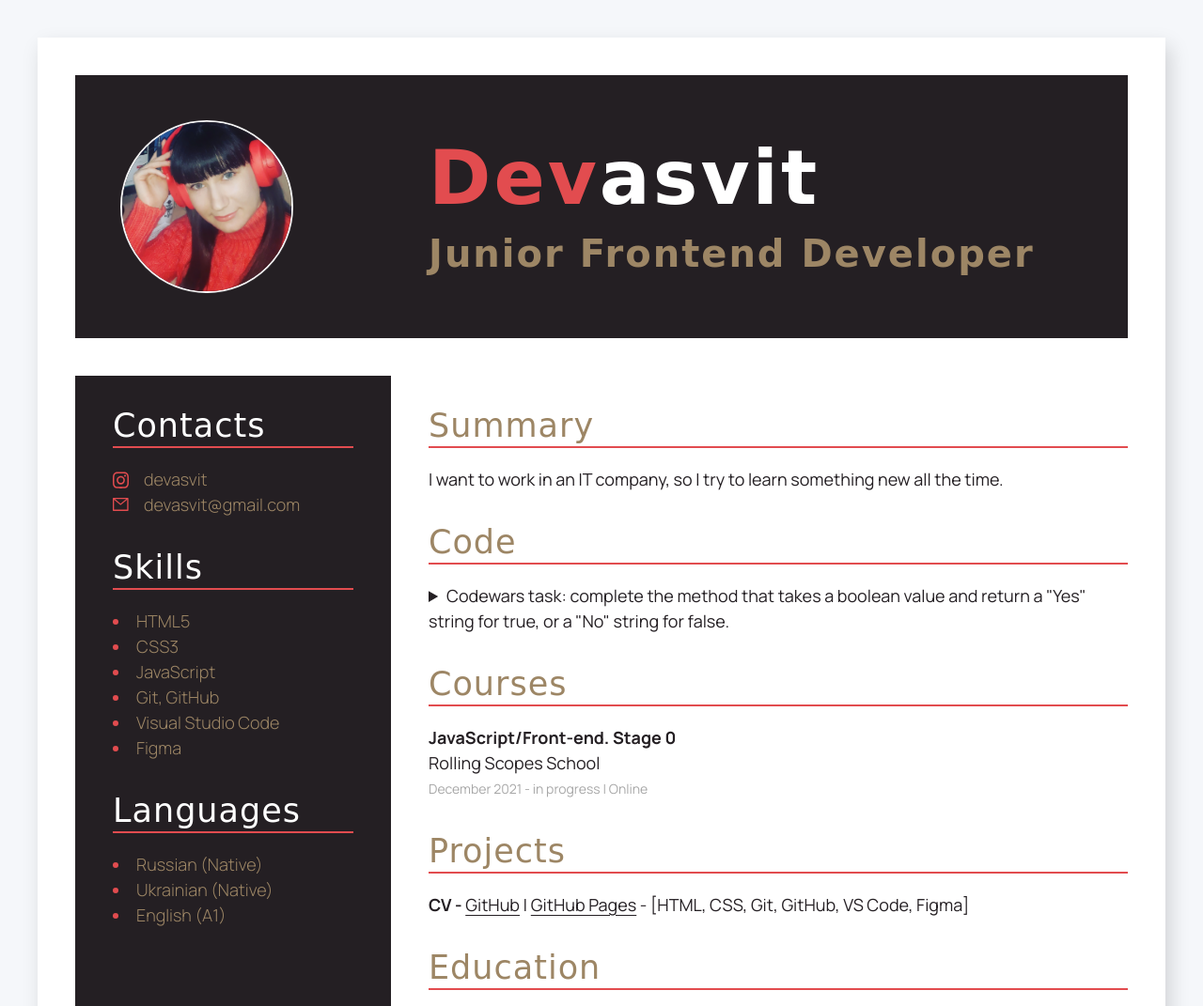
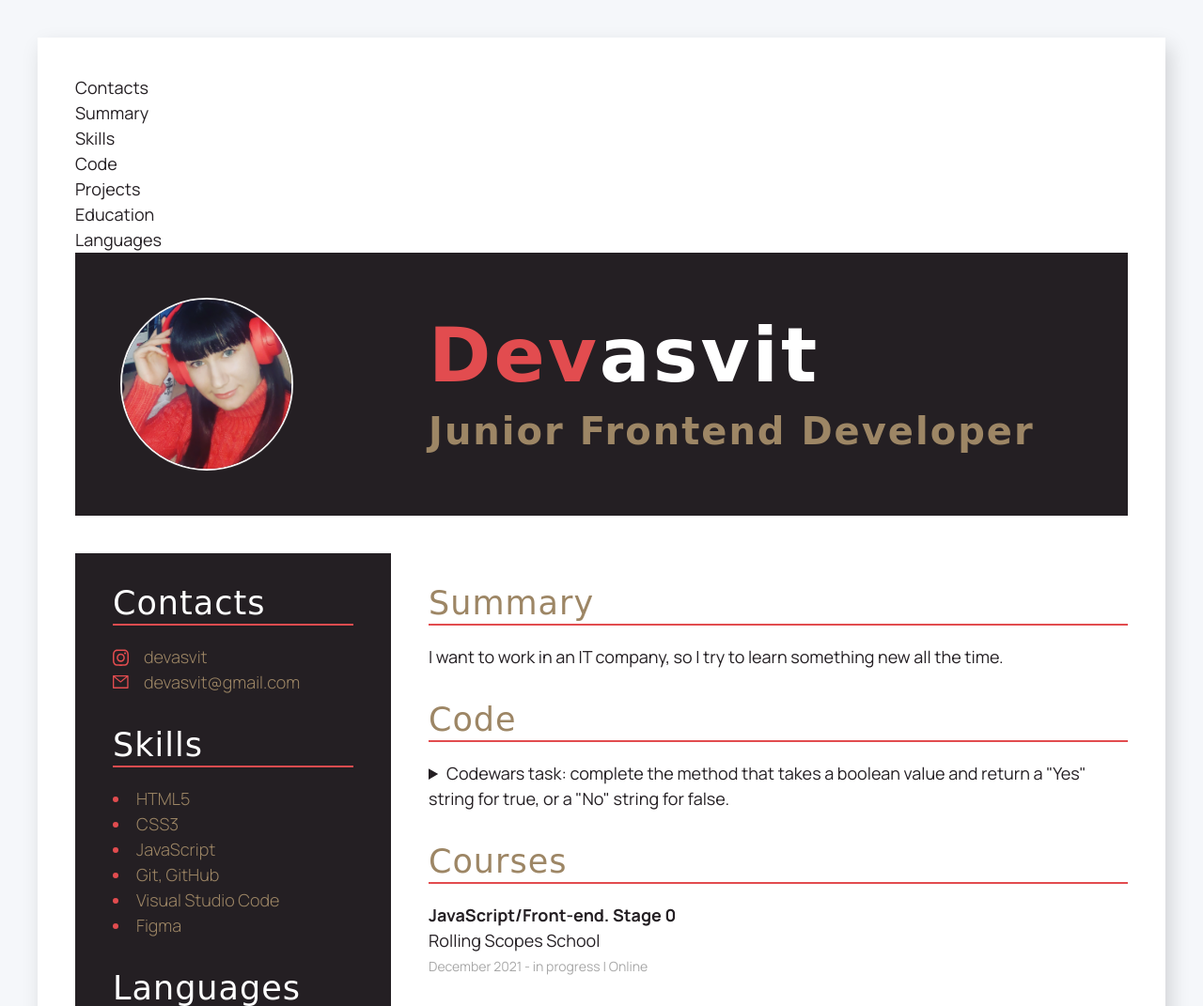
Before and after one commit to DevASVit/rsschool-cv, a plain HTML site: page index.html in a window 1280 px wide. Shown: the top 1071 px of the page at 94% size. Drawn offline with Linux system fonts and the light colour scheme; a web font is replaced by a local one.

Commit message:
fead: add header and footer

```diff
--- a/index.html
+++ b/index.html
@@ -16,6 +16,35 @@
 	</head>
 	<body>
 		<div class="wrap container">
+			<header class="header" id="header">
+				<div class="header-container container">
+					<nav class="menu">
+						<ul class="menu-list">
+							<li class="menu__item">
+								<a href="#contacts" class="menu__link">Contacts</a>
+							</li>
+							<li class="menu__item">
+								<a href="#summary" class="menu__link">Summary</a>
+							</li>
+							<li class="menu__item">
+								<a href="#skills" class="menu__link">Skills</a>
+							</li>
+							<li class="menu__item">
+								<a href="#code" class="menu__link">Code</a>
+							</li>
+							<li class="menu__item">
+								<a href="#projects" class="menu__link">Projects</a>
+							</li>
+							<li class="menu__item">
+								<a href="#education" class="menu__link">Education</a>
+							</li>
+							<li class="menu__item">
+								<a href="#languages" class="menu__link">Languages</a>
+							</li>
+						</ul>
+					</nav>
+				</div>
+			</header>
 			<main class="main">
 				<div class="container main-container">
 					<section class="profile" id="profile">
@@ -129,6 +158,15 @@
 					</div>
 				</div>
 			</main>
+			<footer class="footer">
+				<div class="footer-container container">
+					<a class="footer__item" href="https://github.com/DevASVit">My GitHub</a>
+					<a class="footer__item">2022</a>
+					<a class="footer__item" href="https://rs.school/js/">
+						<img src="https://rs.school/images/rs_school_js.svg" width="116" height="43" alt="RS School's logo" />
+					</a>
+				</div>
+			</footer>
 		</div>
 	</body>
 </html>
```
